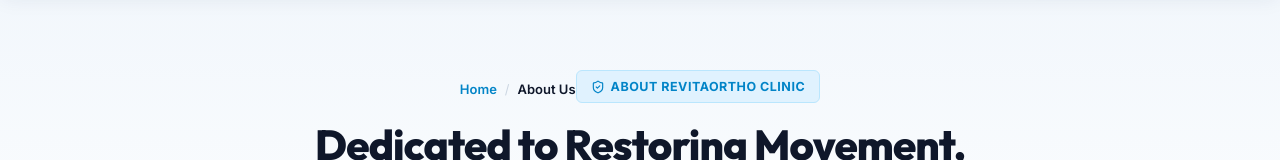
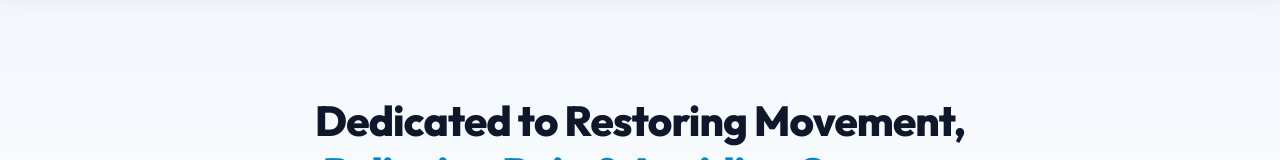
Before and after one commit to mayararothe28/physio-website, a React (Vite) app: page /about in a window 1280 px wide. Shown: the part 122-282 px from the top of the page. Built offline with nearby package versions, Linux system fonts and the light colour scheme.

Commit message:
Remove breadcrumb and ABOUT REVITAORTHO CLINIC kicker from AboutPage

```diff
--- a/src/pages/AboutPage.jsx
+++ b/src/pages/AboutPage.jsx
@@ -23,14 +23,6 @@ export default function AboutPage() {
       {/* ─── 1. STANDARDIZED HERO BANNER ─── */}
       <section className="subpage-hero-banner">
         <div className="subpage-hero-content">
-          <div className="subpage-breadcrumb">
-            <Link to="/">Home</Link>
-            <span className="breadcrumb-separator">/</span>
-            <span className="breadcrumb-current">About Us</span>
-          </div>
-          <span className="subpage-kicker">
-            <ShieldCheck size={14} /> ABOUT REVITAORTHO CLINIC
-          </span>
           <h1 className="subpage-title">
             Dedicated to Restoring Movement,
             <br />
```
